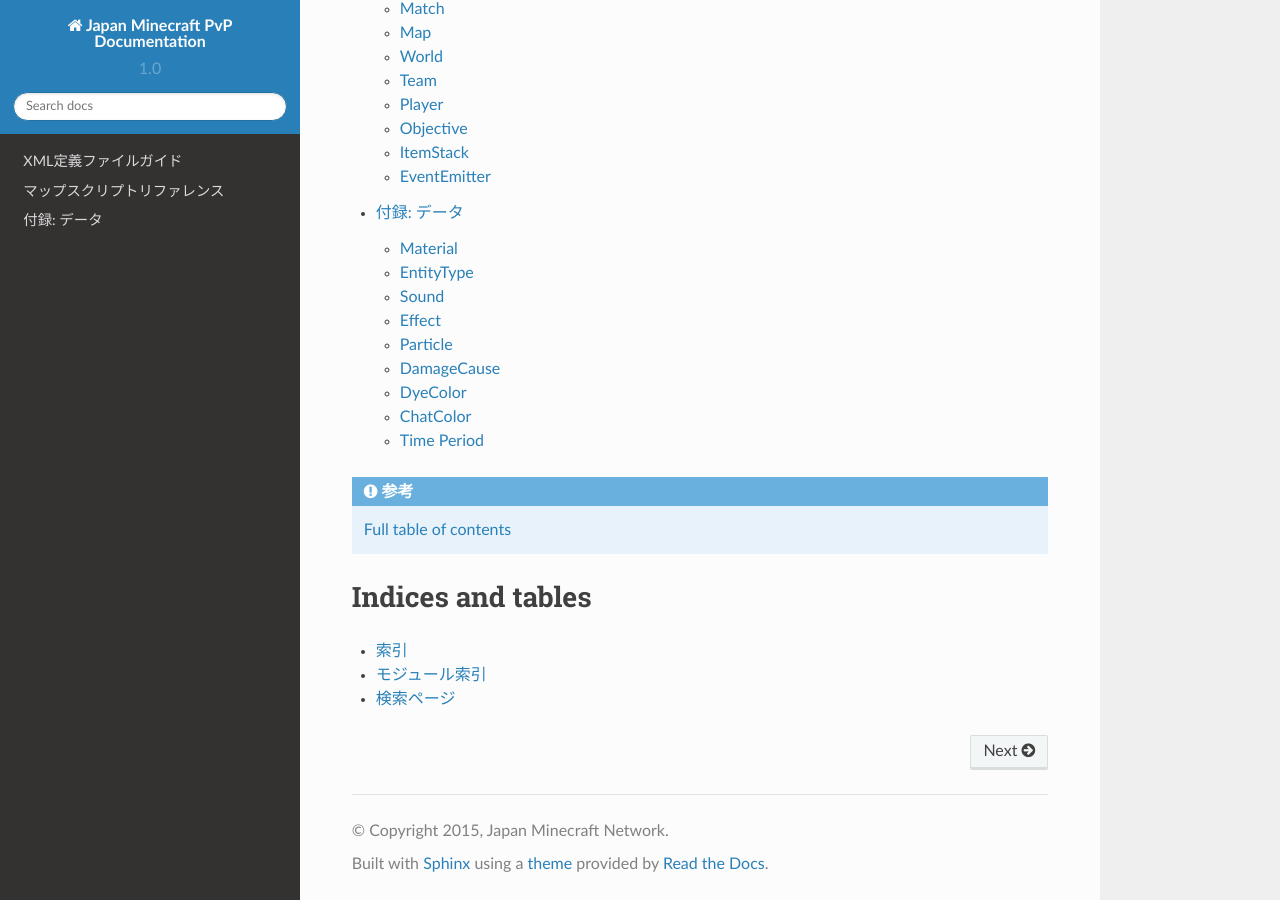
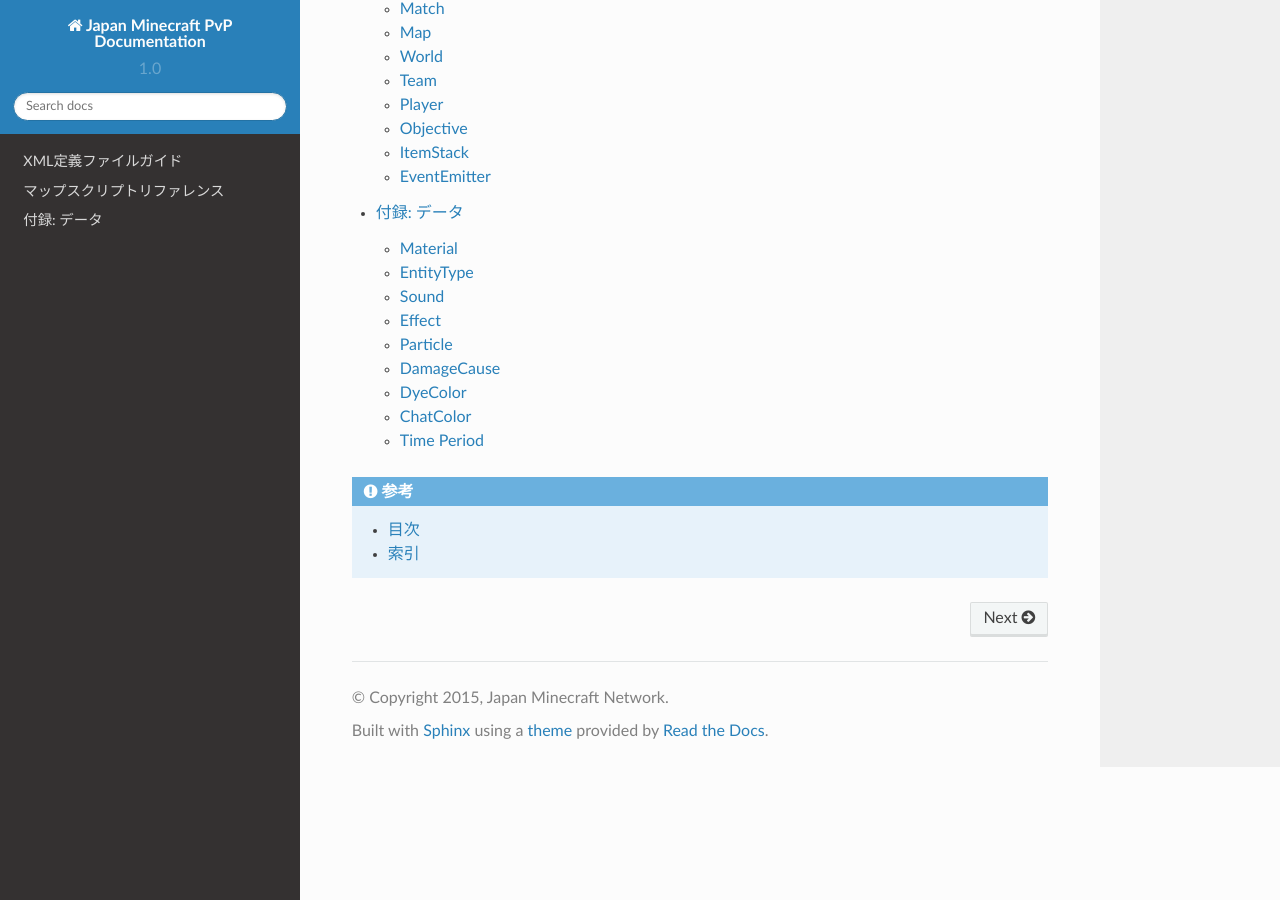
Before and after one commit to MinecraftJP/pvp-docs, a Sphinx documentation site: the page built from docs/index.rst, in a window 1280 px wide and 900 px high, scrolled down 1220 px. Built offline with Sphinx 7.4.7 and the Read the Docs theme 2.0.0, drawn with Linux system fonts in a browser that asks for light colours.

Commit message:
インデックスページのリンクを修正

```diff
--- a/docs/contents.rst
+++ b/docs/contents.rst
@@ -1,8 +1,9 @@
 ======================
-Full table of contents
+目次
 ======================
 
 .. toctree::
 
    xml/index
    script/index
+   data/index
--- a/docs/index.rst
+++ b/docs/index.rst
@@ -6,7 +6,7 @@
 Welcome to Japan Minecraft PvP Documentation's documentation!
 =============================================================
 
-Contents:
+コンテンツ:
 
 .. toctree::
    :maxdepth: 2
@@ -17,12 +17,5 @@ Contents:
 
 .. seealso::
 
-   :doc:`contents`
-
-
-Indices and tables
-==================
-
-* :ref:`genindex`
-* :ref:`modindex`
-* :ref:`search`
+   * :doc:`contents`
+   * :ref:`genindex`
```
